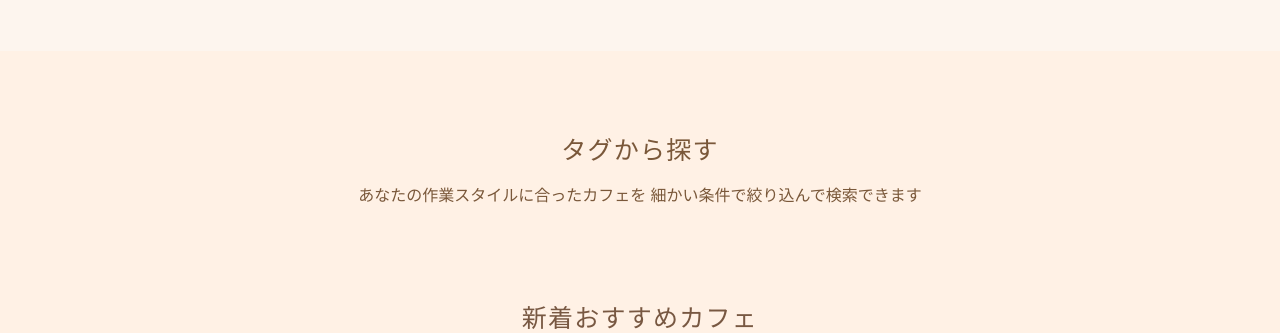
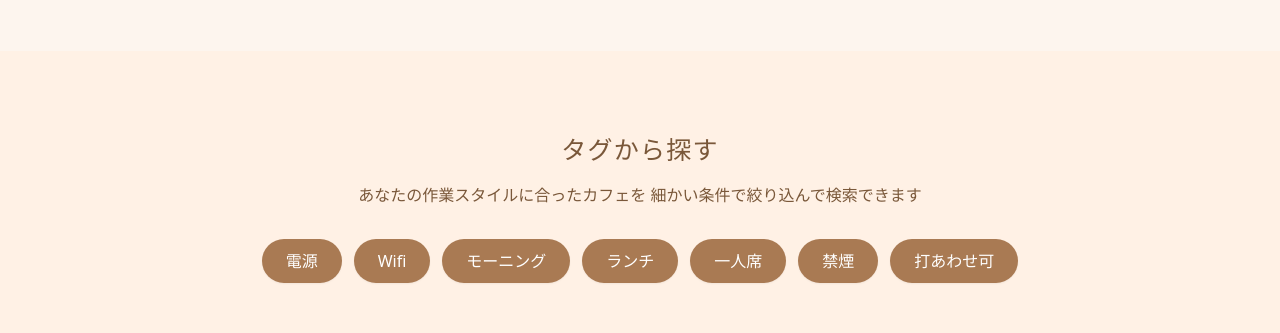
Before and after one commit to rkWebCreater/nomad-cafe-info, a Nuxt app: page / in a window 1280 px wide. Shown: the part 1920-2253 px from the top of the page. Built offline with nearby package versions, Linux system fonts and the light colour scheme; a web font is replaced by a local one.

Commit message:
Add files via upload

```diff
--- a/components/TagSection.vue
+++ b/components/TagSection.vue
@@ -16,7 +16,7 @@ import { TAGS } from '~/constants/tags'
 </script>
 
 <template>
-  <section class=" px-4 text-center">
+  <section class=" px-4 text-center mb-20">
     <!-- タイトル -->
     <h2 class="section-ttl text-3xl text-[#7A583A] tracking-wider mb-4"><!-- tracking-wider は、CSSの letter-spacing（文字と文字の間の余白）を少し広くする Tailwind CSSのクラス -->
       タグから探す
--- /dev/null
+++ b/constants/tags.js
@@ -0,0 +1,15 @@
+// タグのマスターデータ
+export const TAGS = [
+  { name: '電源', key: 'power' },
+  { name: 'Wifi', key: 'wifi' },
+  { name: 'モーニング', key: 'morning' },
+  { name: 'ランチ', key: 'lunch' },
+  { name: '一人席', key: 'single' },
+  { name: '禁煙', key: 'no-smoking' },
+  { name: '打あわせ可', key: 'meeting' }
+]
+
+// キーから日本語名へ素早く変換するための連想配列（Map）
+export const TAG_MAP = Object.fromEntries(
+  TAGS.map(tag => [tag.key, tag.name])
+)
```
